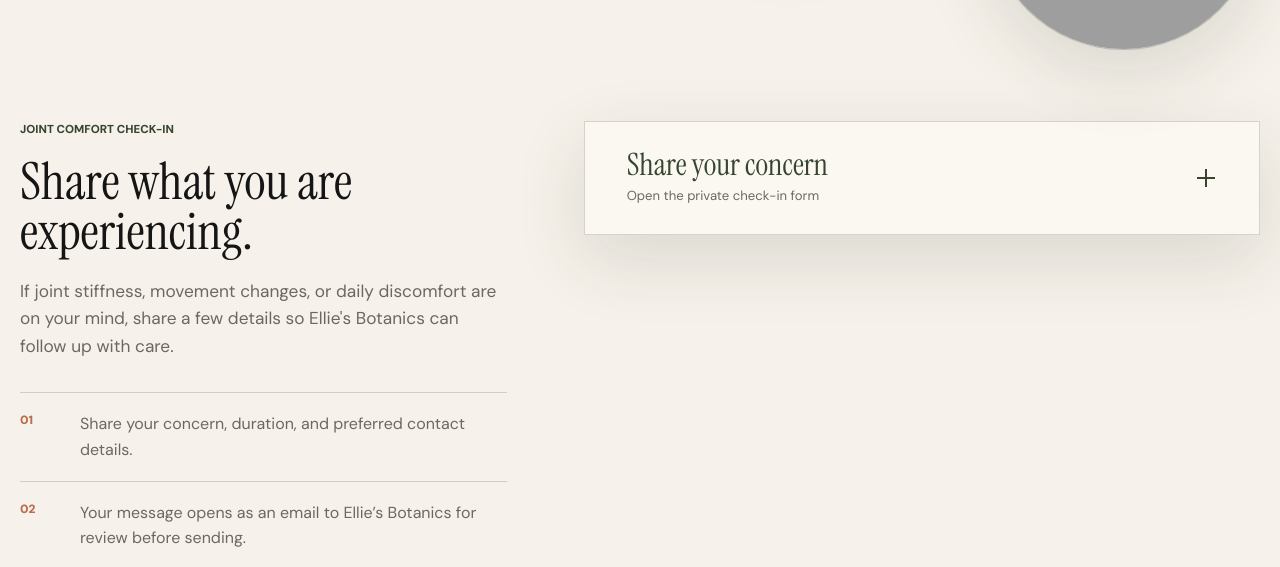
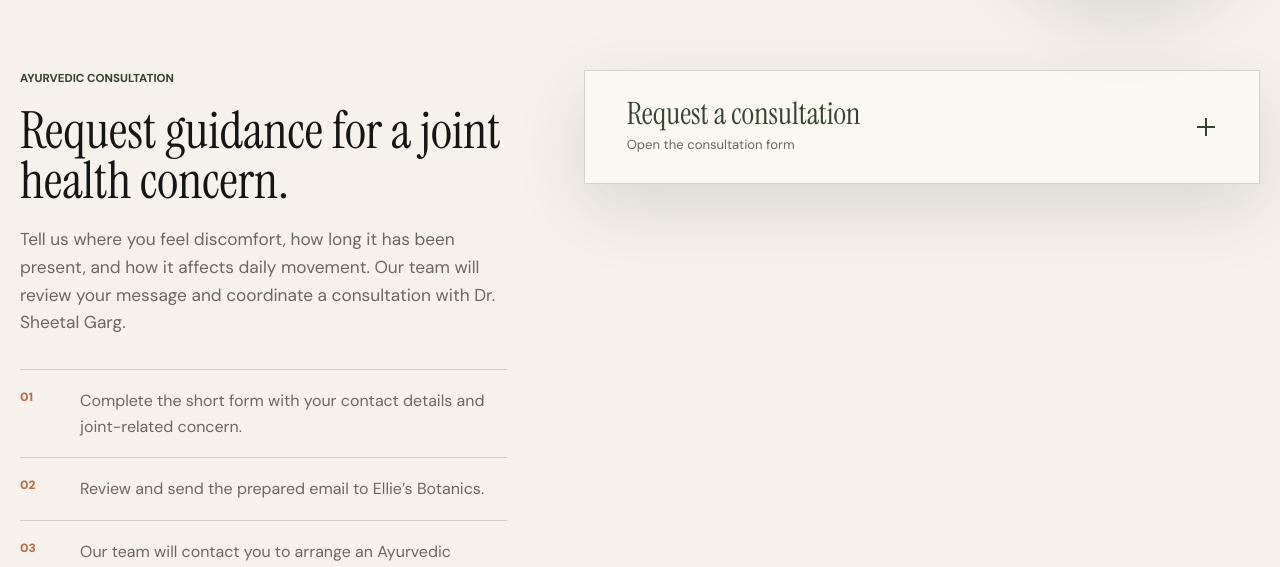
Before and after one commit to sakaarpuri/ellies, a Next.js app: page / in a window 1280 px wide. Shown: the part 940-1507 px from the top of the page. Built offline with nearby package versions, Linux system fonts and the light colour scheme; grey boxes are pictures that could not be loaded.

Commit message:
Clarify consultation flow and align hero

```diff
--- a/src/app/globals.css
+++ b/src/app/globals.css
@@ -205,10 +205,10 @@
 .hero-shell {
   display: grid;
   grid-template-columns: minmax(0, 0.92fr) minmax(360px, 1.08fr);
-  align-items: center;
+  align-items: start;
   gap: clamp(32px, 7vw, 112px);
   min-height: calc(100dvh - 92px);
-  padding: clamp(48px, 7vw, 96px) 0 72px;
+  padding: clamp(24px, 3vw, 42px) 0 72px;
 }
 
 .hero-copy {
--- a/src/components/ConsultationIntakeSection.tsx
+++ b/src/components/ConsultationIntakeSection.tsx
@@ -1,9 +1,9 @@
 import { ConsultationIntakeForm } from "@/components/ConsultationIntakeForm";
 
 const expectations = [
-  "Share your concern, duration, and preferred contact details.",
-  "Your message opens as an email to Ellie’s Botanics for review before sending.",
-  "The team can follow up and help decide whether professional guidance is appropriate.",
+  "Complete the short form with your contact details and joint-related concern.",
+  "Review and send the prepared email to Ellie’s Botanics.",
+  "Our team will contact you to arrange an Ayurvedic consultation.",
 ];
 
 export function ConsultationIntakeSection() {
@@ -14,11 +14,12 @@
       aria-labelledby="intake-title"
     >
       <div className="intake-intro">
-        <p className="eyebrow">Joint Comfort Check-In</p>
-        <h2 id="intake-title">Share what you are experiencing.</h2>
+        <p className="eyebrow">Ayurvedic Consultation</p>
+        <h2 id="intake-title">Request guidance for a joint health concern.</h2>
         <p>
-          If joint stiffness, movement changes, or daily discomfort are on your mind, share a few
-          details so Ellie&apos;s Botanics can follow up with care.
+          Tell us where you feel discomfort, how long it has been present, and how it affects daily
+          movement. Our team will review your message and coordinate a consultation with Dr. Sheetal
+          Garg.
         </p>
         <ol>
           {expectations.map((item) => (
@@ -29,8 +30,8 @@
       <details className="intake-disclosure">
         <summary>
           <span>
-            <strong>Share your concern</strong>
-            <small>Open the private check-in form</small>
+            <strong>Request a consultation</strong>
+            <small>Open the consultation form</small>
           </span>
           <span className="disclosure-icon" aria-hidden="true" />
         </summary>
```
